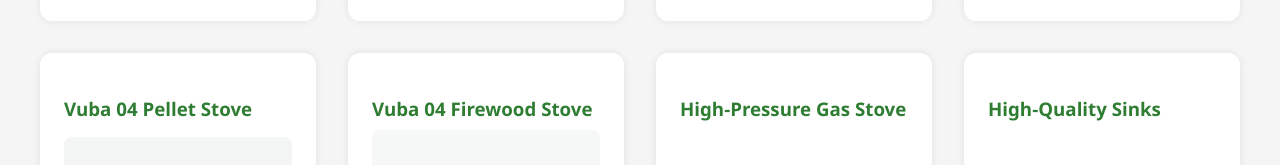
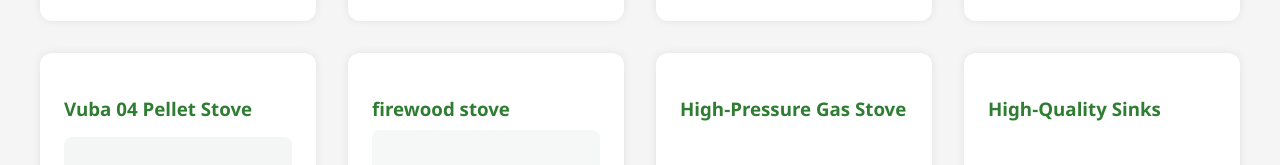
Before and after one commit to queen-bellah/greenhanga-web, a plain HTML site: page store.html in a window 1280 px wide. Shown: the part 976-1141 px from the top of the page. Drawn offline with Linux system fonts and the light colour scheme.

Commit message:
Update store.html

```diff
--- a/store.html
+++ b/store.html
@@ -204,7 +204,7 @@
           </div>
 
           <div class="product-card">
-            <h3>Vuba 04 Firewood Stove</h3>
+            <h3>firewood stove</h3>
             <img src="stove.jpg6.jpg" alt="Vuba 04 is a firewood-powered stove" style="width: 100%; border-radius: 8px; margin-bottom: 1em;">
             <p>Firewood-powered stove with 40.1% thermal efficiency, approved by the Rwanda Standards Board. Uses less wood and reduces indoor air pollution.</p>
             <a href="https://wa.me/250790137405?text=I'm%20interested%20in%20Vuba%2004%20firewood%20stove" class="order-btn" target="_blank">Order Now</a>
```
